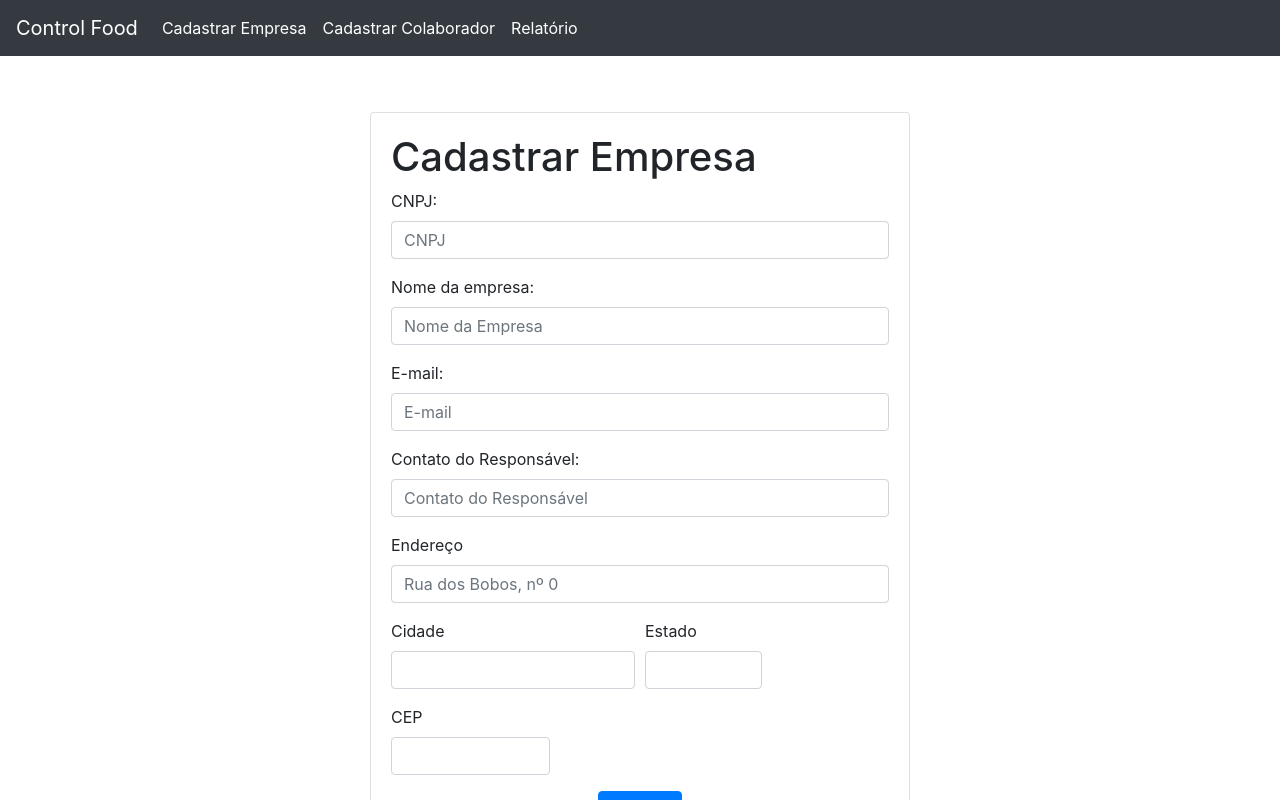
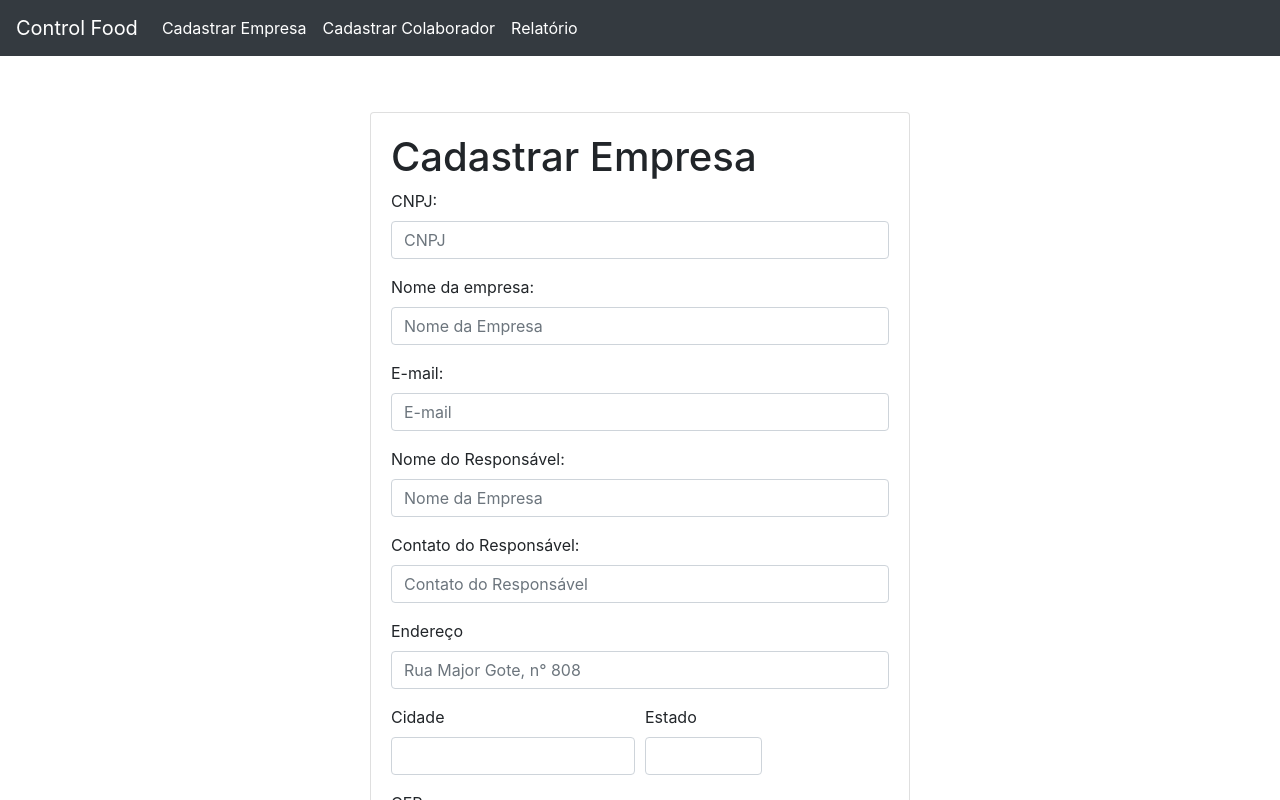
Before and after one commit to matheuseds/ControlFood-Frontend, a Nuxt app: page /cadastrarEmpresa in a window 1280 px wide. Shown: the top 800 px of the page. Built offline with nearby package versions, Linux system fonts and the light colour scheme.

Commit message:
atualizaçao

```diff
--- a/pages/cadastrarEmpresa.vue
+++ b/pages/cadastrarEmpresa.vue
@@ -74,6 +74,17 @@
                     required
                   />
                 </div>
+                   <div class="form-group">
+                  <label for="email">Nome do Responsável:</label>
+                  <input
+                    class="form-control"
+                    type="text"
+                    name="nome"
+                    id="nomeResponsavel"
+                    placeholder="Nome da Empresa"
+                    required
+                  />
+                </div>
                 <div class="form-group">
                   <label for="email">Contato do Responsável:</label>
                   <input
@@ -91,7 +102,7 @@
                     type="text"
                     class="form-control"
                     id="endereco"
-                    placeholder="Rua dos Bobos, nº 0"
+                    placeholder="Rua Major Gote, n° 808"
                     required
                   />
                 </div>
```
